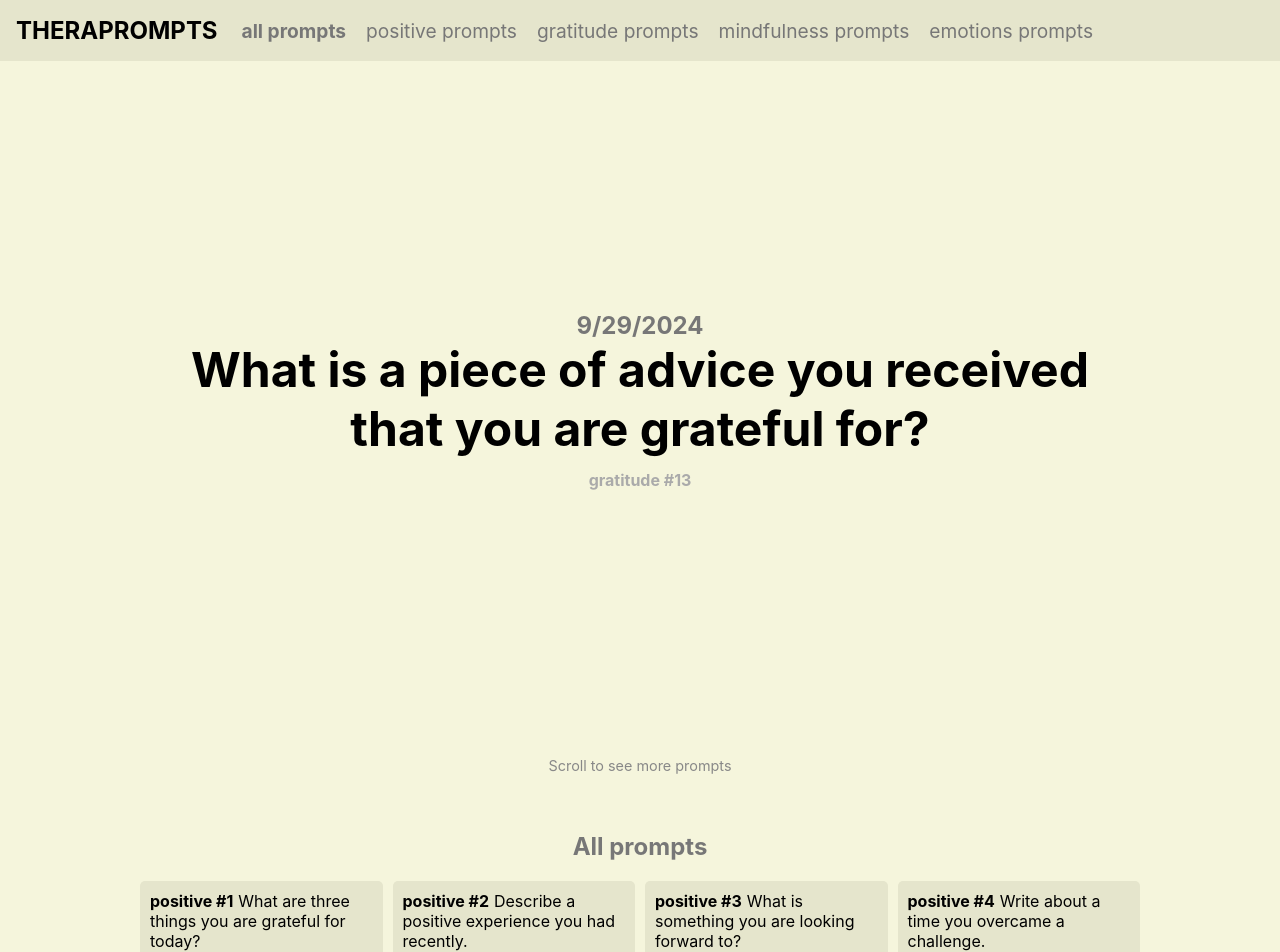
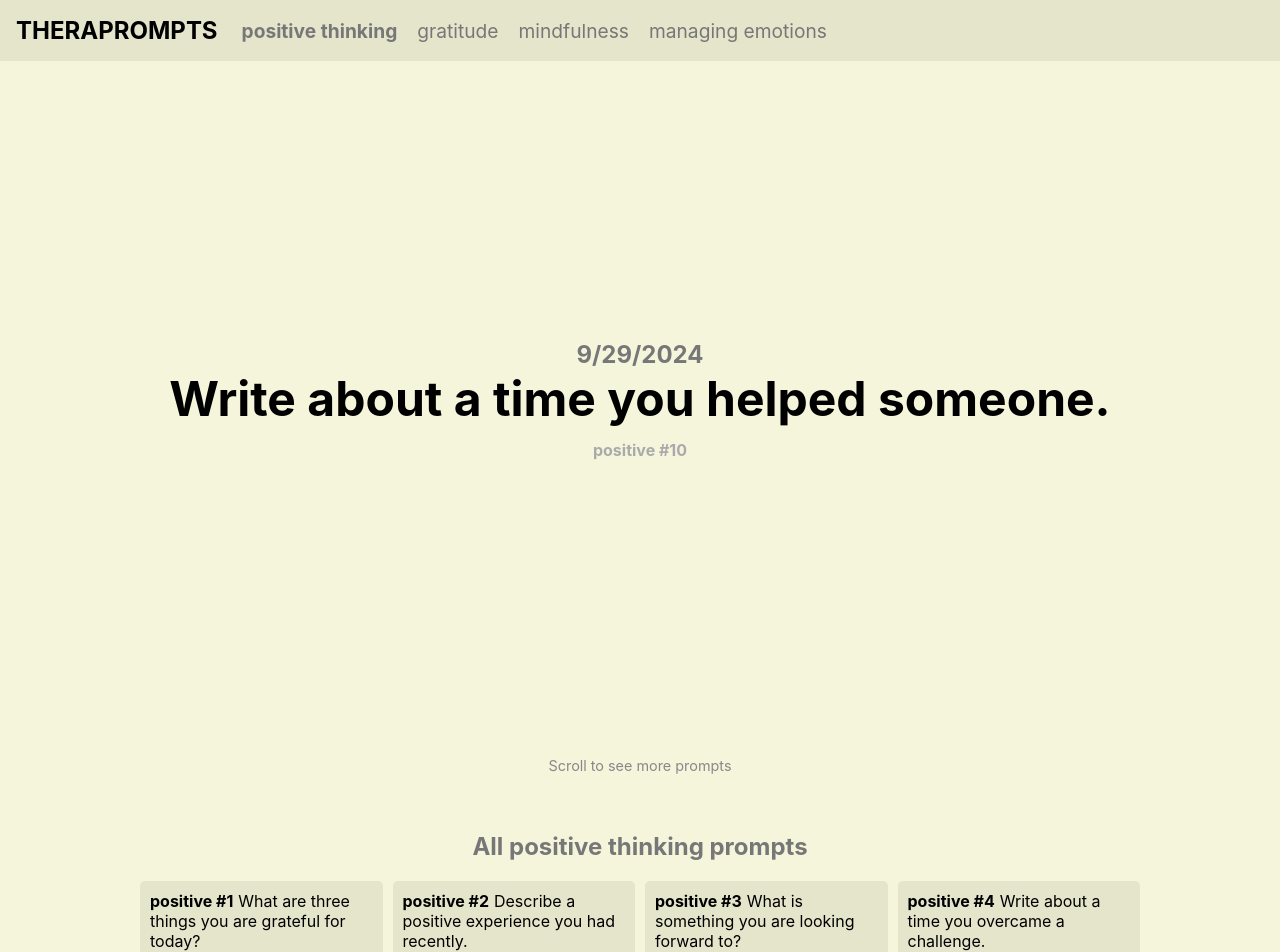
Before and after one commit to habeebmh/theraprompts, a React (Create React App) app: page / in a window 1280 px wide. Shown: the top 952 px of the page. Built offline with nearby package versions, Linux system fonts and the light colour scheme.

Commit message:
Refactor UI styles, add react-router-dom dependency, and update prompts section

```diff
--- a/package.json
+++ b/package.json
@@ -8,6 +8,7 @@
     "@testing-library/user-event": "^13.2.1",
     "react": "^18.3.1",
     "react-dom": "^18.3.1",
+    "react-router-dom": "^6.26.2",
     "react-scripts": "5.0.1",
     "web-vitals": "^2.1.0"
   },
--- a/src/App.css
+++ /dev/null
@@ -1,38 +0,0 @@
-.App {
-  text-align: center;
-}
-
-.App-logo {
-  height: 40vmin;
-  pointer-events: none;
-}
-
-@media (prefers-reduced-motion: no-preference) {
-  .App-logo {
-    animation: App-logo-spin infinite 20s linear;
-  }
-}
-
-.App-header {
-  background-color: #282c34;
-  min-height: 100vh;
-  display: flex;
-  flex-direction: column;
-  align-items: center;
-  justify-content: center;
-  font-size: calc(10px + 2vmin);
-  color: white;
-}
-
-.App-link {
-  color: #61dafb;
-}
-
-@keyframes App-logo-spin {
-  from {
-    transform: rotate(0deg);
-  }
-  to {
-    transform: rotate(360deg);
-  }
-}
--- a/src/App.js
+++ b/src/App.js
@@ -1,99 +1,22 @@
-import './App.css';
-import { useMemo, useState } from 'react';
+import { RouterProvider, createBrowserRouter } from 'react-router-dom';
 
-import { emotionsPrompts } from './prompts/emotions';
-import { positivePrompts } from './prompts/positive';
-import { gratitudePrompts } from './prompts/gratitude';
-import { mindfulnessPrompts } from './prompts/mindfulness';
+import Home from './pages/Home';
 
-const allPrompts = {
-  prompt: [...positivePrompts, ...gratitudePrompts, ...mindfulnessPrompts, ...emotionsPrompts],
-  positive: positivePrompts,
-  gratitude: gratitudePrompts,
-  mindfulness: mindfulnessPrompts,
-  emotions: emotionsPrompts
-}
-
-function seededRandom(seed) {
-  var x = Math.sin(seed) * 10000;
-  return x - Math.floor(x);
-}
-
-function stringToNumber(str) {
-  let num = 0;
-  for (let i = 0; i < str.length; i++) {
-    num += str.charCodeAt(i) * Math.pow(31, str.length - 1 - i);
-  }
-  return num;
-}
+const router = createBrowserRouter([
+  {
+    path: "/",
+    element: <Home />,
+  },
+]);
 
 function App() {
-  const [menuOpen, setMenuOpen] = useState(false);
-
-  const currentTopic = useMemo(() => {
-    const urlParams = new URLSearchParams(window.location.search);
-    const topic = urlParams.get('topic') ?? 'prompt';
-    return allPrompts?.[topic] ? topic : 'prompt';
-  }, []);
-
-  const prompts = useMemo(() => allPrompts[currentTopic], [currentTopic]);
-
-  const selectedItem = useMemo(() => {
-    const date = new Date();
-    const seed = date.getFullYear() * 10000 + (date.getMonth() + 1) * 100 + date.getDate() + stringToNumber(currentTopic);
-    const randomIndex = Math.floor(seededRandom(seed) * prompts.length);
-    return prompts[randomIndex];
-  }, [currentTopic, prompts]);
-
-  const currentDate = useMemo(() => new Date().toLocaleDateString(), []);
-
-  const toggleMenu = () => {
-    setMenuOpen(prev => !prev);
-  };
-
-  console.log(menuOpen)
-
   return (
     <>
-      <header className="app-bar">
-        <button className="hamburger-menu" onClick={toggleMenu}>
-          ☰
-        </button>
-        <h1 className="app-bar-title">THERAPROMPTS</h1>
-        <nav className={`nav-bar ${menuOpen ? 'open' : ''}`}>
-          {Object.keys(allPrompts).map((topic, index) => (
-            <a key={index} href={`?topic=${topic.replace(/\s+/g, '-').toLowerCase()}`} className={`nav-link ${topic === currentTopic ? 'nav-link-bold' : ''}`}>
-              {topic === 'prompt' ? 'all' : topic} prompts
-            </a>
-          ))}
-        </nav>
-      </header>
-      <div className="container">
-        <div className='prompt-container'>
-          <article className="prompt">
-            <h2 className="subtitle">{currentDate}</h2>
-            <h1 className="title">{selectedItem.text}</h1>
-            <h3 className="small-subtitle">{selectedItem.topic} #{selectedItem.index} </h3>
-          </article>
-          <div className="scroll-message">
-            Scroll to see more prompts
-          </div>
-        </div>
-        <div className='all-prompts-header'>
-          <h2 className="subtitle">All {currentTopic !== 'prompt' && <span>{currentTopic}</span>} prompts</h2>
-        </div>
-        <div className="prompt-list">
-          {prompts.map((prompt, index) => (
-            <div key={index} className="prompt-item">
-              <span className="prompt-index">{prompt.topic} #{prompt.index}</span>
-              <span className="prompt-text">{prompt.text}</span>
-            </div>
-          ))}
-        </div>
-      </div>
-      <footer className="footer">
-        Dedicated to my best friend ❤️
-      </footer>
+      <RouterProvider router={router}>
+        <footer className="footer">
+          Dedicated to my best friend ❤️
+        </footer>
+      </RouterProvider>
     </>
   );
 }
--- a/src/index.css
+++ b/src/index.css
@@ -36,14 +36,6 @@ body {
   display: none;
 }
 
-.container {
-  max-width: 1000px;
-  margin: 0 auto;
-  padding: 0 20px 20px;
-  display: flex;
-  flex-flow: column nowrap;
-}
-
 .nav-bar {
   display: absolute;
   align-items: center;
@@ -72,74 +64,6 @@ body {
 
 .nav-link:hover {
   text-decoration: underline;
-}
-
-.prompt-container {
-  min-height: 100vh;
-  display: flex;
-  flex-direction: column;
-  justify-content: center;
-  align-items: center;
-  text-align: center;
-}
-
-.title {
-  font-size: 3em;
-  margin: 0 0 0.25em;
-}
-
-.subtitle {
-  font-size: 1.5em;
-  margin: 0;
-  color: #777;
-}
-
-.small-subtitle {
-  font-size: 1em;
-  margin: 0;
-  color: #aaa; /* Even lighter color for the small subtitle */
-}
-
-.prompt-list {
-  display: grid;
-  grid-template-columns: repeat(auto-fill, minmax(200px, 1fr));
-  gap: 10px;
-  margin-top: 20px;
-  width: 100%;
-}
-
-.prompt-item {
-  background: #e5e5cc; /* #f0f0f0; */
-  padding: 10px;
-  border-radius: 5px;
-  text-align: left;
-}
-
-.prompt-index {
-  font-weight: bold;
-  margin-right: 5px;
-}
-
-.prompt-text {
-  font-size: 1em;
-}
-
-.scroll-message {
-  position: absolute;
-  bottom: 16px;
-  padding: 10px;
-  text-align: center;
-  font-size: 0.9em;
-  color: #888;
-}
-
-.all-prompts-header {
-  display: flex;
-  justify-content: center; /* Center horizontally */
-  align-items: center; /* Center vertically */
-  text-align: center; /* Center text */
-  width: 100%; /* Ensure it takes full width */
-  margin: 2em 0 0; /* Add some margin for spacing */
 }
 
 .footer {
--- /dev/null
+++ b/src/pages/Home.css
@@ -0,0 +1,75 @@
+.container {
+  max-width: 1000px;
+  margin: 0 auto;
+  padding: 0 20px 20px;
+  display: flex;
+  flex-flow: column nowrap;
+}
+
+.prompt-container {
+  min-height: 100vh;
+  display: flex;
+  flex-direction: column;
+  justify-content: center;
+  align-items: center;
+  text-align: center;
+}
+
+.title {
+  font-size: 3em;
+  margin: 0 0 0.25em;
+}
+
+.subtitle {
+  font-size: 1.5em;
+  margin: 0;
+  color: #777;
+}
+
+.small-subtitle {
+  font-size: 1em;
+  margin: 0;
+  color: #aaa; /* Even lighter color for the small subtitle */
+}
+
+.prompt-list {
+  display: grid;
+  grid-template-columns: repeat(auto-fill, minmax(200px, 1fr));
+  gap: 10px;
+  margin-top: 20px;
+  width: 100%;
+}
+
+.prompt-item {
+  background: #e5e5cc; /* #f0f0f0; */
+  padding: 10px;
+  border-radius: 5px;
+  text-align: left;
+}
+
+.prompt-index {
+  font-weight: bold;
+  margin-right: 5px;
+}
+
+.prompt-text {
+  font-size: 1em;
+}
+
+.scroll-message {
+  position: absolute;
+  bottom: 16px;
+  padding: 10px;
+  text-align: center;
+  font-size: 0.9em;
+  color: #888;
+}
+
+.all-prompts-header {
+  display: flex;
+  justify-content: center; /* Center horizontally */
+  align-items: center; /* Center vertically */
+  text-align: center; /* Center text */
+  width: 100%; /* Ensure it takes full width */
+  margin: 2em 0 0; /* Add some margin for spacing */
+}
--- /dev/null
+++ b/src/pages/Home.js
@@ -0,0 +1,77 @@
+import { useMemo, useState } from 'react';
+
+
+import { dateSeed, seededRandomItem } from '../utils/random';
+
+import './Home.css';
+import { topics } from '../prompts';
+
+function stringToNumber(str) {
+  return [...btoa(str)].reduce((acc, char) => acc + char.charCodeAt(0), 0);
+}
+
+function Home() {
+  const [menuOpen, setMenuOpen] = useState(false);
+
+  const currentTopic = useMemo(() => {
+    const urlParams = new URLSearchParams(window.location.search);
+    const topic = urlParams.get('topic') ?? Object.keys(topics)[0];
+    return topic.replace(/-/g, ' ');
+  }, []);
+
+  const prompts = useMemo(() => topics[currentTopic], [currentTopic]);
+
+  const selectedItem = useMemo(() => {
+    const seed = dateSeed() + stringToNumber(currentTopic);
+    return seededRandomItem(prompts, seed);
+  }, [currentTopic, prompts]);
+
+  const currentDate = useMemo(() => new Date().toLocaleDateString(), []);
+
+  const toggleMenu = () => {
+    setMenuOpen(prev => !prev);
+  };
+
+  return (
+    <>
+      <header className="app-bar">
+        <button className="hamburger-menu" onClick={toggleMenu}>
+          ☰
+        </button>
+        <h1 className="app-bar-title">THERAPROMPTS</h1>
+        <nav className={`nav-bar ${menuOpen ? 'open' : ''}`}>
+          {Object.keys(topics).map((topic, index) => (
+            <a key={index} href={`?topic=${topic.replace(/\s+/g, '-').toLowerCase()}`} className={`nav-link ${topic === currentTopic ? 'nav-link-bold' : ''}`}>
+              {topic}
+            </a>
+          ))}
+        </nav>
+      </header>
+      <div className="container">
+        <div className='prompt-container'>
+          <article className="prompt">
+            <h2 className="subtitle">{currentDate}</h2>
+            <h1 className="title">{selectedItem.text}</h1>
+            <h3 className="small-subtitle">{selectedItem.topic} #{selectedItem.index}</h3>
+          </article>
+          <div className="scroll-message">
+            Scroll to see more prompts
+          </div>
+        </div>
+        <div className='all-prompts-header'>
+          <h2 className="subtitle">All {currentTopic !== 'prompt' && <span>{currentTopic}</span>} prompts</h2>
+        </div>
+        <div className="prompt-list">
+          {prompts.map((prompt, index) => (
+            <div key={index} className="prompt-item">
+              <span className="prompt-index">{prompt.topic} #{prompt.index}</span>
+              <span className="prompt-text">{prompt.text}</span>
+            </div>
+          ))}
+        </div>
+      </div>
+    </>
+  );
+}
+
+export default Home;
--- /dev/null
+++ b/src/prompts/index.js
@@ -0,0 +1,18 @@
+import { emotionsPrompts } from '../prompts/emotions';
+import { positivePrompts } from '../prompts/positive';
+import { gratitudePrompts } from '../prompts/gratitude';
+import { mindfulnessPrompts } from '../prompts/mindfulness';
+
+export const topics = {
+  'positive thinking': positivePrompts,
+  gratitude: gratitudePrompts,
+  mindfulness: mindfulnessPrompts,
+  'managing emotions': emotionsPrompts
+}
+
+export {
+  emotionsPrompts,
+  positivePrompts,
+  gratitudePrompts,
+  mindfulnessPrompts
+}
--- /dev/null
+++ b/src/utils/random.js
@@ -0,0 +1,14 @@
+function seededRandom(seed) {
+  var x = Math.sin(seed) * 10000;
+  return x - Math.floor(x);
+}
+
+export function dateSeed () {
+  const date = new Date();
+  const seed = date.getFullYear() + (date.getMonth() + 1) + date.getDate();
+  return seed;
+}
+
+export function seededRandomItem(items, seed) {
+  return items[Math.floor(seededRandom(seed) * items.length)];
+}
```
Also changed, not shown: 1 other file (tests, documents, lock files or other folders).
